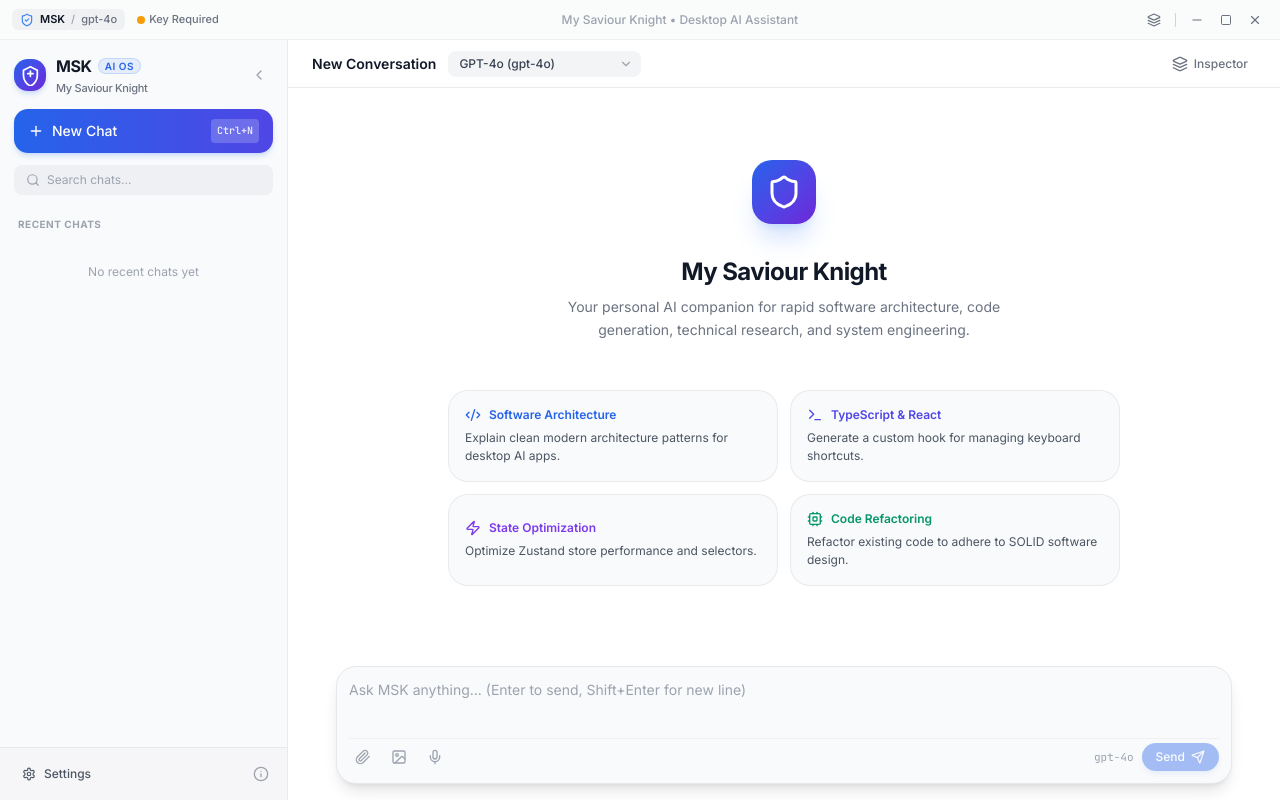
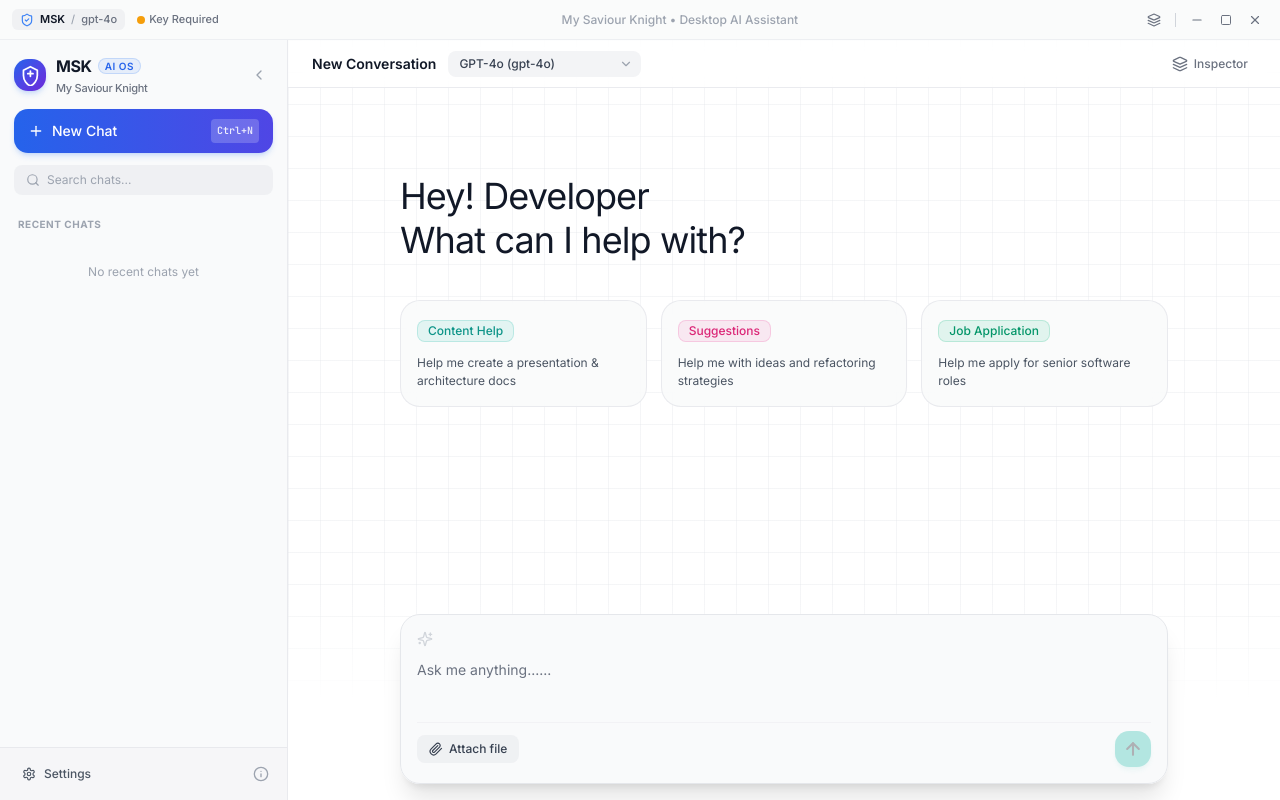
Before and after one commit to Mayif0250/MySaviourKnight, a React (Vite) app: page / in a window 1280 px wide. Built offline with nearby package versions, Linux system fonts and the light colour scheme.

Commit message:
feat: implement chat area interface with stream handling and hero greeting screen

```diff
--- a/src/features/chat/ChatArea.tsx
+++ b/src/features/chat/ChatArea.tsx
@@ -8,12 +8,15 @@
   Image as ImageIcon,
   ChevronDown,
   Layers,
-  Trash2,
   Code2,
   Cpu,
   Terminal,
   Shield,
   Zap,
+  ArrowUp,
+  FileText,
+  Lightbulb,
+  Briefcase,
 } from 'lucide-react';
 import { useChatStore } from '../../store/chatStore';
 import { useConversationStore } from '../../store/conversationStore';
@@ -36,7 +39,6 @@
   } = useChatStore();
 
   const {
-    conversations,
     createConversation,
     addMessageToConversation,
     updateLastAssistantMessage,
@@ -145,9 +147,9 @@
   };
 
   return (
-    <div className="flex-1 flex flex-col h-[calc(100vh-2.5rem)] bg-white dark:bg-gray-900 transition-colors select-text">
+    <div className="flex-1 flex flex-col h-[calc(100vh-2.5rem)] bg-white dark:bg-[#0c0d10] bg-grid-pattern transition-colors select-text">
       {/* Top Main Chat Header */}
-      <div className="h-12 px-6 border-b border-gray-200/80 dark:border-gray-800/80 flex items-center justify-between bg-white/80 dark:bg-gray-900/80 backdrop-blur-sm z-20">
+      <div className="h-12 px-6 border-b border-gray-200/80 dark:border-gray-800/60 flex items-center justify-between bg-white/70 dark:bg-[#0c0d10]/70 backdrop-blur-md z-20">
         <div className="flex items-center gap-3">
           <h2 className="font-semibold text-sm text-gray-900 dark:text-gray-100 truncate max-w-md">
             {activeConv ? activeConv.title : 'New Conversation'}
@@ -158,7 +160,7 @@
             <select
               value={activeModel}
               onChange={(e) => setActiveModel(e.target.value)}
-              className="appearance-none bg-gray-100 dark:bg-gray-800 hover:bg-gray-200 dark:hover:bg-gray-700 text-gray-700 dark:text-gray-300 font-medium text-xs py-1 pl-2.5 pr-7 rounded-lg outline-none cursor-pointer transition-colors border border-transparent focus:border-blue-500"
+              className="appearance-none bg-gray-100 dark:bg-gray-800/70 hover:bg-gray-200 dark:hover:bg-gray-700 text-gray-700 dark:text-gray-300 font-medium text-xs py-1 pl-2.5 pr-7 rounded-lg outline-none cursor-pointer transition-colors border border-transparent focus:border-emerald-500"
             >
               {availableModels.map((m) => (
                 <option key={m.id} value={m.id}>
@@ -176,7 +178,7 @@
             title="Toggle Inspector (Ctrl+I)"
             className={`p-2 rounded-lg text-xs font-medium transition-colors flex items-center gap-1.5 ${
               contextPanelOpen
-                ? 'bg-blue-500/10 text-blue-600 dark:text-blue-400 border border-blue-500/20'
+                ? 'bg-emerald-500/10 text-emerald-600 dark:text-emerald-400 border border-emerald-500/20'
                 : 'text-gray-500 hover:text-gray-900 dark:hover:text-gray-100 hover:bg-gray-100 dark:hover:bg-gray-800'
             }`}
           >
@@ -189,72 +191,54 @@
       {/* Main Scrollable Canvas */}
       <div className="flex-1 overflow-y-auto px-4 sm:px-8 py-6 space-y-6">
         {!activeConv || activeConv.messages.length === 0 ? (
-          /* Empty State Hero Screen */
-          <div className="max-w-2xl mx-auto py-12 flex flex-col items-center text-center space-y-8 animate-in fade-in duration-300 select-none">
-            <div className="w-16 h-16 rounded-2xl bg-gradient-to-br from-blue-600 via-indigo-600 to-violet-700 flex items-center justify-center text-white shadow-xl shadow-blue-500/20">
-              <Shield className="w-9 h-9" />
-            </div>
+          /* Sleek Dark Hero Screen Inspired by User Reference */
+          <div className="max-w-3xl mx-auto py-16 flex flex-col items-start text-left space-y-8 animate-in fade-in duration-300 select-none">
 
-            <div className="space-y-2">
-              <h1 className="text-2xl font-bold tracking-tight text-gray-900 dark:text-gray-100">
-                My Saviour Knight
+            {/* Big Hero Greeting */}
+            <div className="space-y-1">
+              <h1 className="text-4xl font-normal text-gray-900 dark:text-gray-100 tracking-tight">
+                Hey! Developer
               </h1>
-              <p className="text-sm text-gray-500 dark:text-gray-400 max-w-md leading-relaxed">
-                Your personal AI companion for rapid software architecture, code generation, technical research, and system engineering.
+              <p className="text-4xl font-normal text-gray-900 dark:text-gray-100 tracking-tight">
+                What can I help with?
               </p>
             </div>
 
-            {/* Quick Starter Cards */}
-            <div className="grid grid-cols-1 sm:grid-cols-2 gap-3 w-full pt-4">
+            {/* Category Cards Row */}
+            <div className="grid grid-cols-1 sm:grid-cols-3 gap-3.5 w-full pt-2">
               <button
-                onClick={() => handleSendMessage('Explain clean modern software architecture for Tauri + React desktop apps')}
-                className="p-4 rounded-2xl bg-gray-50 dark:bg-gray-800/40 border border-gray-200/80 dark:border-gray-800 hover:border-blue-500/50 hover:bg-blue-50/50 dark:hover:bg-blue-950/20 text-left transition-all group"
+                onClick={() => handleSendMessage('Help me design a presentation and system architecture diagram for my desktop AI app.')}
+                className="p-4 rounded-2xl bg-gray-50/80 dark:bg-[#13151b]/80 border border-gray-200/80 dark:border-gray-800/80 hover:border-teal-500/40 text-left transition-all group backdrop-blur-md"
               >
-                <div className="flex items-center gap-2 mb-1.5 text-blue-600 dark:text-blue-400 font-semibold text-xs">
-                  <Code2 className="w-4 h-4" />
-                  <span>Software Architecture</span>
+                <div className="inline-flex items-center px-2.5 py-0.5 rounded-lg bg-teal-500/10 text-teal-600 dark:text-teal-400 border border-teal-500/20 text-xs font-medium mb-3">
+                  Content Help
                 </div>
-                <p className="text-xs text-gray-600 dark:text-gray-300 leading-normal">
-                  Explain clean modern architecture patterns for desktop AI apps.
+                <p className="text-xs text-gray-600 dark:text-gray-400 leading-normal">
+                  Help me create a presentation & architecture docs
                 </p>
               </button>
 
               <button
-                onClick={() => handleSendMessage('Write a reusable React custom hook for global keyboard shortcuts')}
-                className="p-4 rounded-2xl bg-gray-50 dark:bg-gray-800/40 border border-gray-200/80 dark:border-gray-800 hover:border-blue-500/50 hover:bg-blue-50/50 dark:hover:bg-blue-950/20 text-left transition-all group"
+                onClick={() => handleSendMessage('Give me creative ideas to optimize React 19 state and streaming performance.')}
+                className="p-4 rounded-2xl bg-gray-50/80 dark:bg-[#13151b]/80 border border-gray-200/80 dark:border-gray-800/80 hover:border-pink-500/40 text-left transition-all group backdrop-blur-md"
               >
-                <div className="flex items-center gap-2 mb-1.5 text-indigo-600 dark:text-indigo-400 font-semibold text-xs">
-                  <Terminal className="w-4 h-4" />
-                  <span>TypeScript & React</span>
+                <div className="inline-flex items-center px-2.5 py-0.5 rounded-lg bg-pink-500/10 text-pink-600 dark:text-pink-400 border border-pink-500/20 text-xs font-medium mb-3">
+                  Suggestions
                 </div>
-                <p className="text-xs text-gray-600 dark:text-gray-300 leading-normal">
-                  Generate a custom hook for managing keyboard shortcuts.
+                <p className="text-xs text-gray-600 dark:text-gray-400 leading-normal">
+                  Help me with ideas and refactoring strategies
                 </p>
               </button>
 
               <button
-                onClick={() => handleSendMessage('How do I optimize Zustand state management in React 19?')}
-                className="p-4 rounded-2xl bg-gray-50 dark:bg-gray-800/40 border border-gray-200/80 dark:border-gray-800 hover:border-blue-500/50 hover:bg-blue-50/50 dark:hover:bg-blue-950/20 text-left transition-all group"
+                onClick={() => handleSendMessage('Help me write a professional job application cover letter and resume summary.')}
+                className="p-4 rounded-2xl bg-gray-50/80 dark:bg-[#13151b]/80 border border-gray-200/80 dark:border-gray-800/80 hover:border-emerald-500/40 text-left transition-all group backdrop-blur-md"
               >
-                <div className="flex items-center gap-2 mb-1.5 text-violet-600 dark:text-violet-400 font-semibold text-xs">
-                  <Zap className="w-4 h-4" />
-                  <span>State Optimization</span>
+                <div className="inline-flex items-center px-2.5 py-0.5 rounded-lg bg-emerald-500/10 text-emerald-600 dark:text-emerald-400 border border-emerald-500/20 text-xs font-medium mb-3">
+                  Job Application
                 </div>
-                <p className="text-xs text-gray-600 dark:text-gray-300 leading-normal">
-                  Optimize Zustand store performance and selectors.
-                </p>
-              </button>
-
-              <button
-                onClick={() => handleSendMessage('Refactor this code to follow SOLID principles and clean code practices')}
-                className="p-4 rounded-2xl bg-gray-50 dark:bg-gray-800/40 border border-gray-200/80 dark:border-gray-800 hover:border-blue-500/50 hover:bg-blue-50/50 dark:hover:bg-blue-950/20 text-left transition-all group"
-              >
-                <div className="flex items-center gap-2 mb-1.5 text-emerald-600 dark:text-emerald-400 font-semibold text-xs">
-                  <Cpu className="w-4 h-4" />
-                  <span>Code Refactoring</span>
-                </div>
-                <p className="text-xs text-gray-600 dark:text-gray-300 leading-normal">
-                  Refactor existing code to adhere to SOLID software design.
+                <p className="text-xs text-gray-600 dark:text-gray-400 leading-normal">
+                  Help me apply for senior software roles
                 </p>
               </button>
             </div>
@@ -274,70 +258,56 @@
         )}
       </div>
 
-      {/* Floating Bottom Input Bar */}
-      <div className="p-4 sm:px-8 bg-gradient-to-t from-white via-white dark:from-gray-900 dark:via-gray-900 to-transparent">
-        <div className="max-w-4xl mx-auto bg-gray-50 dark:bg-gray-950 border border-gray-200 dark:border-gray-800 focus-within:border-blue-500/60 rounded-2xl shadow-lg transition-all p-3 space-y-2">
-          {/* Text Area */}
+      {/* Floating Dark Input Card Matching Screenshot */}
+      <div className="p-4 sm:px-8 bg-gradient-to-t from-white via-white dark:from-[#0c0d10] dark:via-[#0c0d10] to-transparent">
+        <div className="max-w-3xl mx-auto bg-gray-50/90 dark:bg-[#14171f]/90 border border-gray-200 dark:border-gray-800 focus-within:border-teal-500/60 rounded-2xl shadow-xl transition-all p-4 space-y-3 backdrop-blur-md">
+
+          {/* Sparkles Icon Header */}
+          <div className="flex items-center gap-2 text-gray-400">
+            <Sparkles className="w-4 h-4 text-gray-300 dark:text-gray-400" />
+          </div>
+
+          {/* Text Input */}
           <textarea
             rows={2}
-            placeholder="Ask MSK anything... (Enter to send, Shift+Enter for new line)"
+            placeholder="Ask me anything......"
             value={inputPrompt}
             onChange={(e) => setInputPrompt(e.target.value)}
             onKeyDown={handleKeyDown}
-            className="w-full bg-transparent border-none outline-none resize-none text-sm text-gray-900 dark:text-gray-100 placeholder-gray-400 leading-relaxed font-sans"
+            className="w-full bg-transparent border-none outline-none resize-none text-sm text-gray-900 dark:text-gray-100 placeholder-gray-500 leading-relaxed font-sans"
           />
 
-          {/* Action Toolbar */}
-          <div className="flex items-center justify-between pt-1 border-t border-gray-200/50 dark:border-gray-800/50">
-            {/* Left Attachments & Indicators */}
-            <div className="flex items-center gap-2 text-gray-400">
+          {/* Bottom Toolbar */}
+          <div className="flex items-center justify-between pt-2 border-t border-gray-200/40 dark:border-gray-800/40">
+            {/* Attach file Pill Badge */}
+            <div className="flex items-center gap-2">
               <button
                 type="button"
-                title="Attach Context File (Coming Soon)"
-                className="p-1.5 rounded-lg hover:bg-gray-200/60 dark:hover:bg-gray-800/60 hover:text-gray-700 dark:hover:text-gray-200 transition-colors"
+                className="flex items-center gap-1.5 px-3 py-1.5 rounded-lg bg-gray-200/50 dark:bg-gray-800/60 hover:bg-gray-300 dark:hover:bg-gray-700 text-gray-700 dark:text-gray-300 text-xs font-medium transition-colors"
               >
-                <Paperclip className="w-4 h-4" />
-              </button>
-              <button
-                type="button"
-                title="Attach Image / Vision (Coming Soon)"
-                className="p-1.5 rounded-lg hover:bg-gray-200/60 dark:hover:bg-gray-800/60 hover:text-gray-700 dark:hover:text-gray-200 transition-colors"
-              >
-                <ImageIcon className="w-4 h-4" />
-              </button>
-              <button
-                type="button"
-                title="Voice Input (Coming Soon)"
-                className="p-1.5 rounded-lg hover:bg-gray-200/60 dark:hover:bg-gray-800/60 hover:text-gray-700 dark:hover:text-gray-200 transition-colors"
-              >
-                <Mic className="w-4 h-4" />
+                <Paperclip className="w-3.5 h-3.5" />
+                <span>Attach file</span>
               </button>
             </div>
 
-            {/* Right Submit / Stop Button */}
-            <div className="flex items-center gap-2">
-              <span className="text-[11px] text-gray-400 font-mono hidden sm:inline">
-                {activeModel}
-              </span>
-
+            {/* Submit Arrow Button matching screenshot */}
+            <div>
               {isStreaming ? (
                 <button
                   type="button"
                   onClick={handleStopStreaming}
-                  className="px-3.5 py-1.5 rounded-xl bg-red-600 hover:bg-red-500 text-white font-medium text-xs flex items-center gap-1.5 shadow-md shadow-red-500/20 transition-all"
+                  className="w-9 h-9 rounded-xl bg-red-600 hover:bg-red-500 text-white flex items-center justify-center shadow-md transition-all"
                 >
-                  <Square className="w-3.5 h-3.5" />
-                  <span>Stop</span>
+                  <Square className="w-4 h-4" />
                 </button>
               ) : (
                 <button
                   type="button"
                   onClick={() => handleSendMessage()}
                   disabled={!inputPrompt.trim()}
-                  className="px-3.5 py-1.5 rounded-xl bg-blue-600 hover:bg-blue-500 disabled:opacity-40 text-white font-medium text-xs flex items-center gap-1.5 shadow-md shadow-blue-500/20 transition-all"
+                  className="w-9 h-9 rounded-xl bg-teal-500 hover:bg-teal-400 disabled:opacity-30 text-gray-950 font-bold flex items-center justify-center shadow-md shadow-teal-500/20 transition-all hover:scale-105"
                 >
-                  <span>Send</span>
-                  <Send className="w-3.5 h-3.5" />
+                  <ArrowUp className="w-5 h-5 stroke-[2.5]" />
                 </button>
               )}
             </div>
--- a/src/styles/globals.css
+++ b/src/styles/globals.css
@@ -48,6 +48,21 @@
 
 .no-drag {
   -webkit-app-region: no-drag;
+}
+
+/* Dark/Light Subtle Grid Background Texture */
+.bg-grid-pattern {
+  background-size: 32px 32px;
+  background-image:
+    linear-gradient(to right, rgba(229, 231, 235, 0.4) 1px, transparent 1px),
+    linear-gradient(to bottom, rgba(229, 231, 235, 0.4) 1px, transparent 1px);
+}
+
+.dark .bg-grid-pattern {
+  background-size: 36px 36px;
+  background-image:
+    linear-gradient(to right, rgba(255, 255, 255, 0.03) 1px, transparent 1px),
+    linear-gradient(to bottom, rgba(255, 255, 255, 0.03) 1px, transparent 1px);
 }
 
 /* Markdown styling overrides */
```
